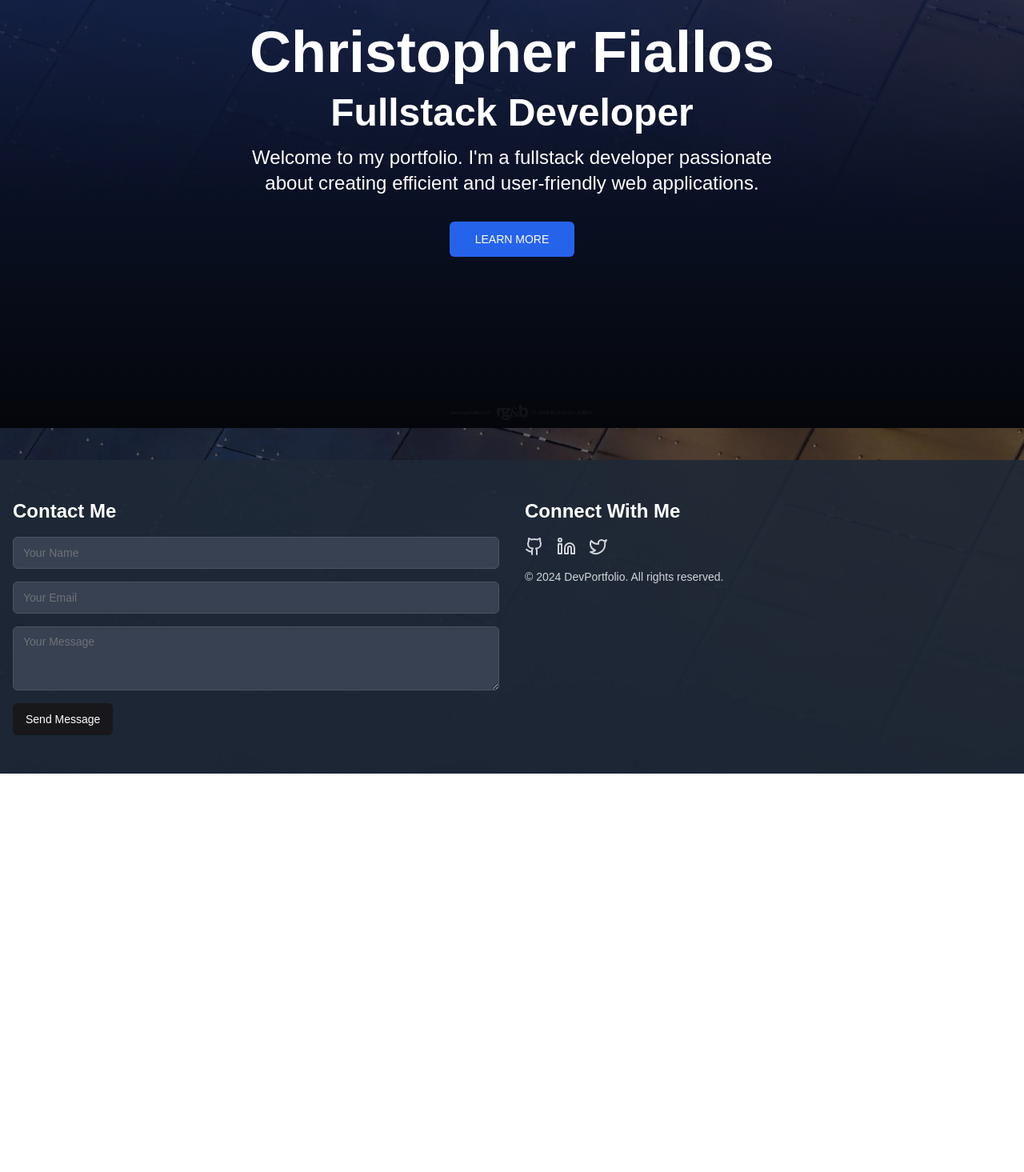
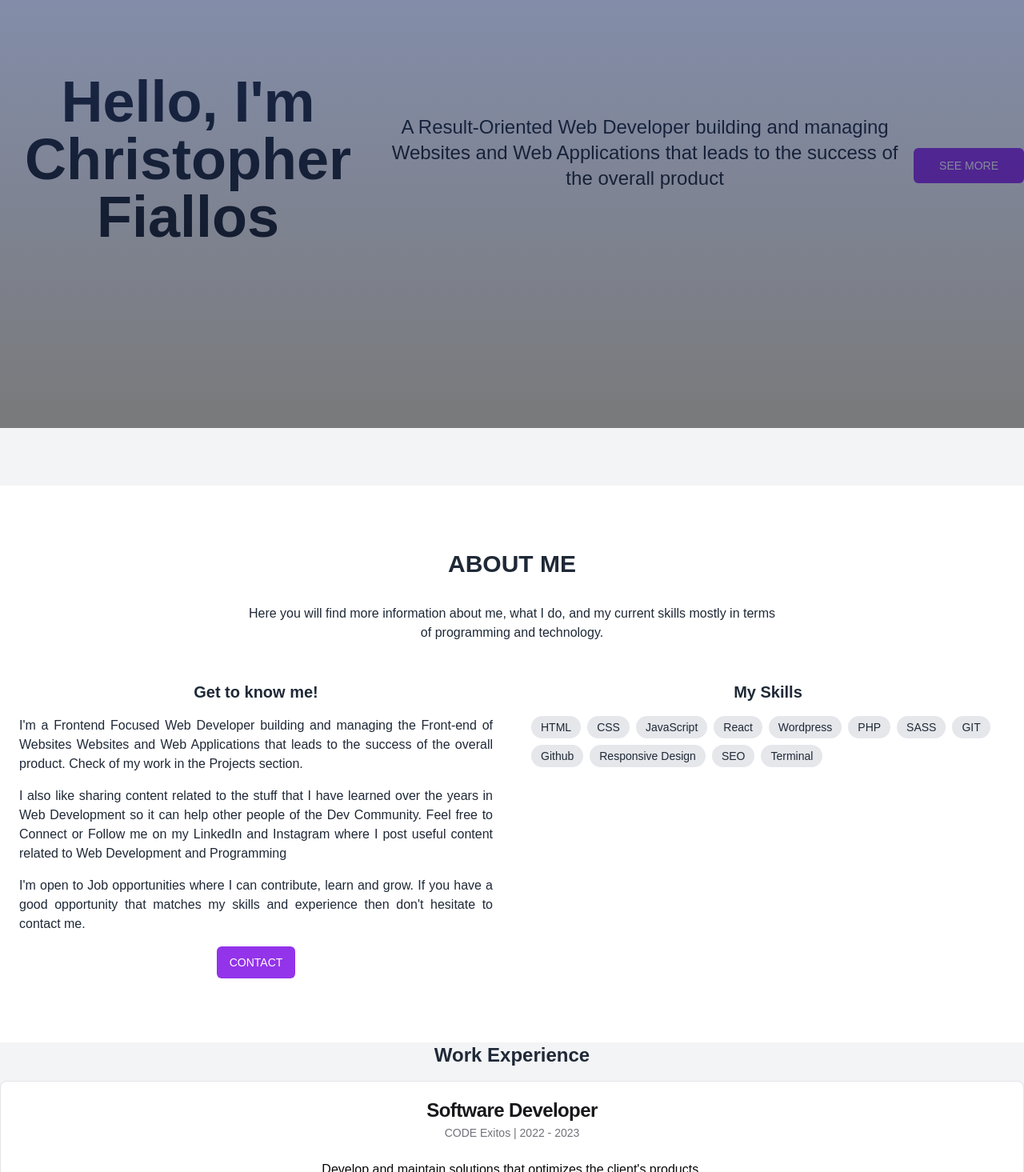
Before and after one commit to Athroscf/portfolio-2.0, a Next.js app: page / in a window 1280 px wide. Shown: the part 265-1730 px from the top of the page at 80% size. Before the commit the page ends 1232 px from the top, so only its background shows below. Built offline with nearby package versions, Linux system fonts and the light colour scheme.

Commit message:
refactor: made it a one page site.

```diff
--- /dev/null
+++ b/src/app/components/About.tsx
@@ -0,0 +1,73 @@
+import { Button } from "@/components/ui/button";
+
+interface IAbout {
+  scrollTo: (id: string) => void;
+}
+
+const skills = [
+  "HTML",
+  "CSS",
+  "JavaScript",
+  "React",
+  "Wordpress",
+  "PHP",
+  "SASS",
+  "GIT",
+  "Github",
+  "Responsive Design",
+  "SEO",
+  "Terminal",
+];
+
+const About: React.FC<IAbout> = ({ scrollTo }) => {
+  return (
+    <section id="about" className="bg-white py-20">
+      <div className="container mx-auto px-6">
+        <h2 className="mb-8 text-center text-3xl font-bold">ABOUT ME</h2>
+        <p className="mx-auto mb-12 max-w-2xl text-center">
+          Here you will find more information about me, what I do, and my current skills mostly in
+          terms of programming and technology.
+        </p>
+        <div className="grid gap-12 md:grid-cols-2">
+          <div>
+            <h3 className="mb-4 text-xl font-semibold">Get to know me!</h3>
+            <p className="mb-4 text-justify">
+              I&apos;m a Frontend Focused Web Developer building and managing the Front-end of
+              Websites Websites and Web Applications that leads to the success of the overall
+              product. Check of my work in the Projects section.
+            </p>
+            <p className="mb-4 text-justify">
+              I also like sharing content related to the stuff that I have learned over the years in
+              Web Development so it can help other people of the Dev Community. Feel free to Connect
+              or Follow me on my LinkedIn and Instagram where I post useful content related to Web
+              Development and Programming
+            </p>
+            <p className="text-justify">
+              I&apos;m open to Job opportunities where I can contribute, learn and grow. If you have
+              a good opportunity that matches my skills and experience then don&apos;t hesitate to
+              contact me.
+            </p>
+            <Button
+              className="mt-4 bg-purple-600 text-white hover:bg-purple-700"
+              onClick={() => scrollTo("contact")}
+            >
+              CONTACT
+            </Button>
+          </div>
+          <div>
+            <h3 className="mb-4 text-xl font-semibold">My Skills</h3>
+            <div className="flex flex-wrap gap-2">
+              {skills.map((skill) => (
+                <span key={skill} className="rounded-full bg-gray-200 px-3 py-1 text-sm">
+                  {skill}
+                </span>
+              ))}
+            </div>
+          </div>
+        </div>
+      </div>
+    </section>
+  );
+};
+
+export default About;
--- /dev/null
+++ b/src/app/components/Intro.tsx
@@ -0,0 +1,41 @@
+import { Button } from "@/components/ui/button";
+import { motion } from "framer-motion";
+
+interface IIntro {
+  scrollTo: (id: string) => void;
+}
+
+const Intro: React.FC<IIntro> = ({ scrollTo }) => {
+  return (
+    <section id="home" className="flex min-h-screen items-center justify-center">
+      <div className="text-center">
+        <motion.h1
+          initial={{ opacity: 0, y: 20 }}
+          animate={{ opacity: 1, y: 0 }}
+          transition={{ duration: 0.8 }}
+          className="mb-4 text-5xl font-bold md:text-7xl"
+        >
+          Hello, I&apos;m Christopher Fiallos
+        </motion.h1>
+      </div>
+      <motion.p
+        initial={{ opacity: 0, y: 20 }}
+        animate={{ opacity: 1, y: 0 }}
+        transition={{ duration: 0.8, delay: 0.2 }}
+        className="mx-auto mb-8 max-w-2xl text-xl md:text-2xl"
+      >
+        A Result-Oriented Web Developer building and managing Websites and Web Applications that
+        leads to the success of the overall product
+      </motion.p>
+      <Button
+        size="lg"
+        className="bg-purple-600 text-white hover:bg-purple-700"
+        onClick={() => scrollTo("projects")}
+      >
+        SEE MORE
+      </Button>
+    </section>
+  );
+};
+
+export default Intro;
--- a/src/app/layout.tsx
+++ b/src/app/layout.tsx
@@ -18,15 +18,7 @@ export default function Layout({
     <html lang="en" suppressHydrationWarning>
       <body>
         <ThemeProvider>
-          <div
-            className="flex min-h-screen flex-col transition-colors duration-300 dark:bg-gray-900"
-            style={{
-              backgroundImage: `url("/image.png")`,
-              backgroundSize: "cover",
-              backgroundPosition: "center",
-              backgroundAttachment: "fixed",
-            }}
-          >
+          <div className="min-h-screen bg-gray-100 text-gray-800">
             <Header />
             {children}
             <Footer />
--- a/src/app/page.tsx
+++ b/src/app/page.tsx
@@ -1,32 +1,55 @@
 "use client";
 
-import { Button } from "@/components/ui/button";
-import { motion } from "framer-motion";
+import { experiences, projects } from "@/lib/content";
+import About from "./components/About";
+import Intro from "./components/Intro";
+import { useState } from "react";
+import EP from "./components/EP";
 
 export default function Home() {
+  const [activeSection, setActiveSection] = useState("home");
+
+  const scrollTo = (id: string) => {
+    const element = document.getElementById(id);
+    element?.scrollIntoView({ behavior: "smooth" });
+    setActiveSection(id);
+  };
+
   return (
     <div className="flex min-h-[calc(100vh-4rem)] flex-col items-center justify-center text-center text-gray-800 dark:text-white">
       <div className="absolute inset-0 z-0 bg-gradient-to-b from-blue-900/50 to-black/50"></div>
-      <motion.div
-        initial={{ opacity: 0, y: 20 }}
-        animate={{ opacity: 1, y: 0 }}
-        transition={{ duration: 0.8 }}
-        className="relative z-10"
-      >
-        <h1 className="animate-fade-in-down mb-4 text-5xl font-bold text-white md:text-7xl">
-          Christopher Fiallos
-        </h1>
-        <h2 className="animate-fade-in-down mb-4 text-3xl font-bold text-white md:text-5xl">
-          Fullstack Developer
-        </h2>
-        <p className="animate-fade-in-up mb-8 max-w-2xl text-xl text-white md:text-2xl">
-          Welcome to my portfolio. I&apos;m a fullstack developer passionate about creating
-          efficient and user-friendly web applications.
-        </p>
-        <Button size="lg" className="animate-fade-in bg-blue-600 text-white hover:bg-blue-700">
-          LEARN MORE
-        </Button>
-      </motion.div>
+      <main>
+        <Intro scrollTo={scrollTo} />
+        <About scrollTo={scrollTo} />
+        <section className="mb-12">
+          <h2 className="mb-4 text-2xl font-semibold dark:text-white">Work Experience</h2>
+          <div className="space-y-6">
+            {experiences.map((item, index) => (
+              <EP
+                key={`${index}-${item.title}`}
+                title={item.title}
+                description={item.description}
+                technologies={item.technologies}
+                company={item.company}
+                period={item.period}
+              />
+            ))}
+          </div>
+        </section>
+        <section className="mb-12">
+          <h2 className="mb-4 text-2xl font-semibold dark:text-white">Projects</h2>
+          <div className="space-y-6">
+            {projects.map((item, index) => (
+              <EP
+                key={`${index}-${item.title}`}
+                title={item.title}
+                description={item.description}
+                technologies={item.technologies}
+              />
+            ))}
+          </div>
+        </section>
+      </main>
     </div>
   );
 }
```
